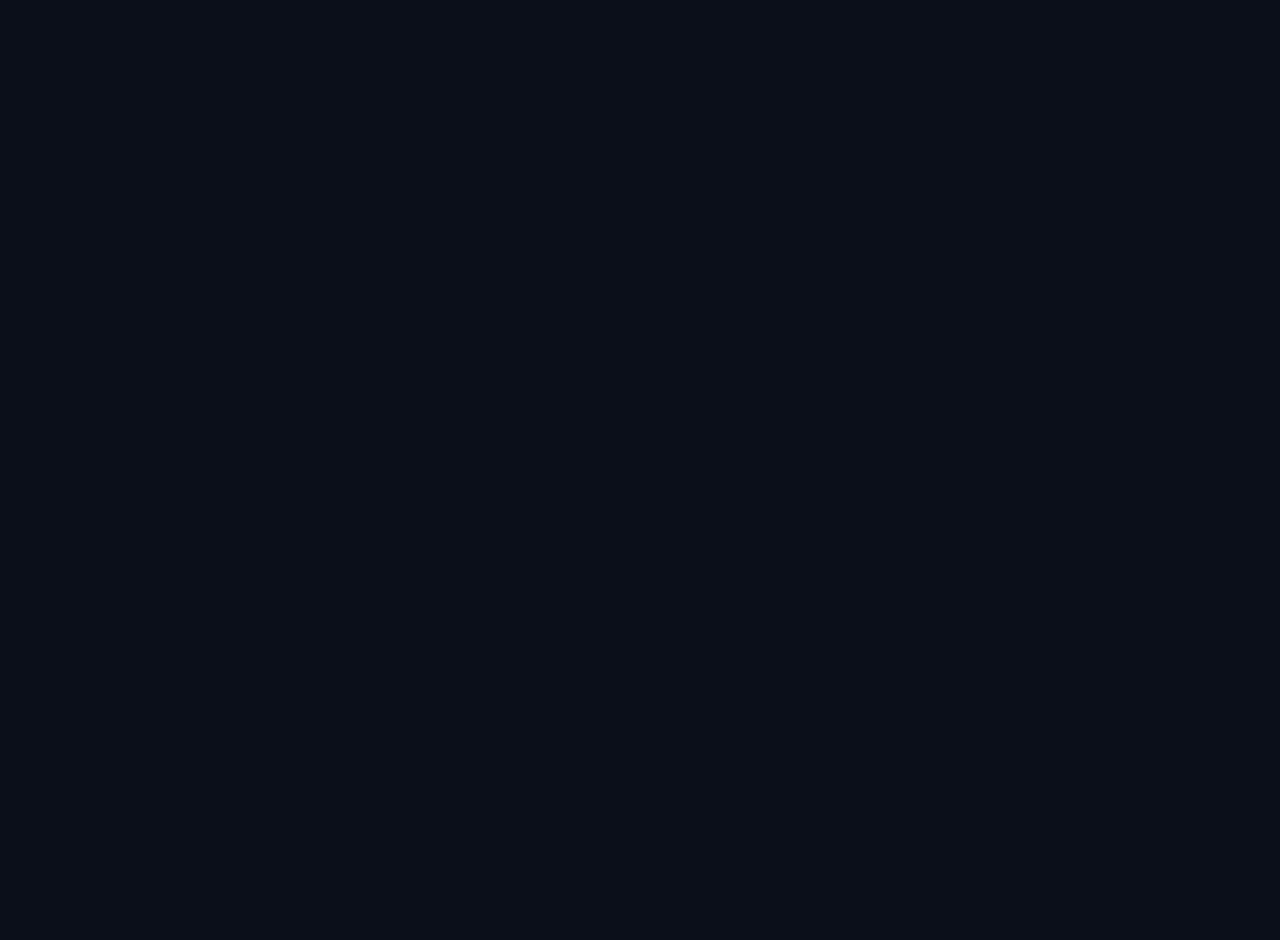
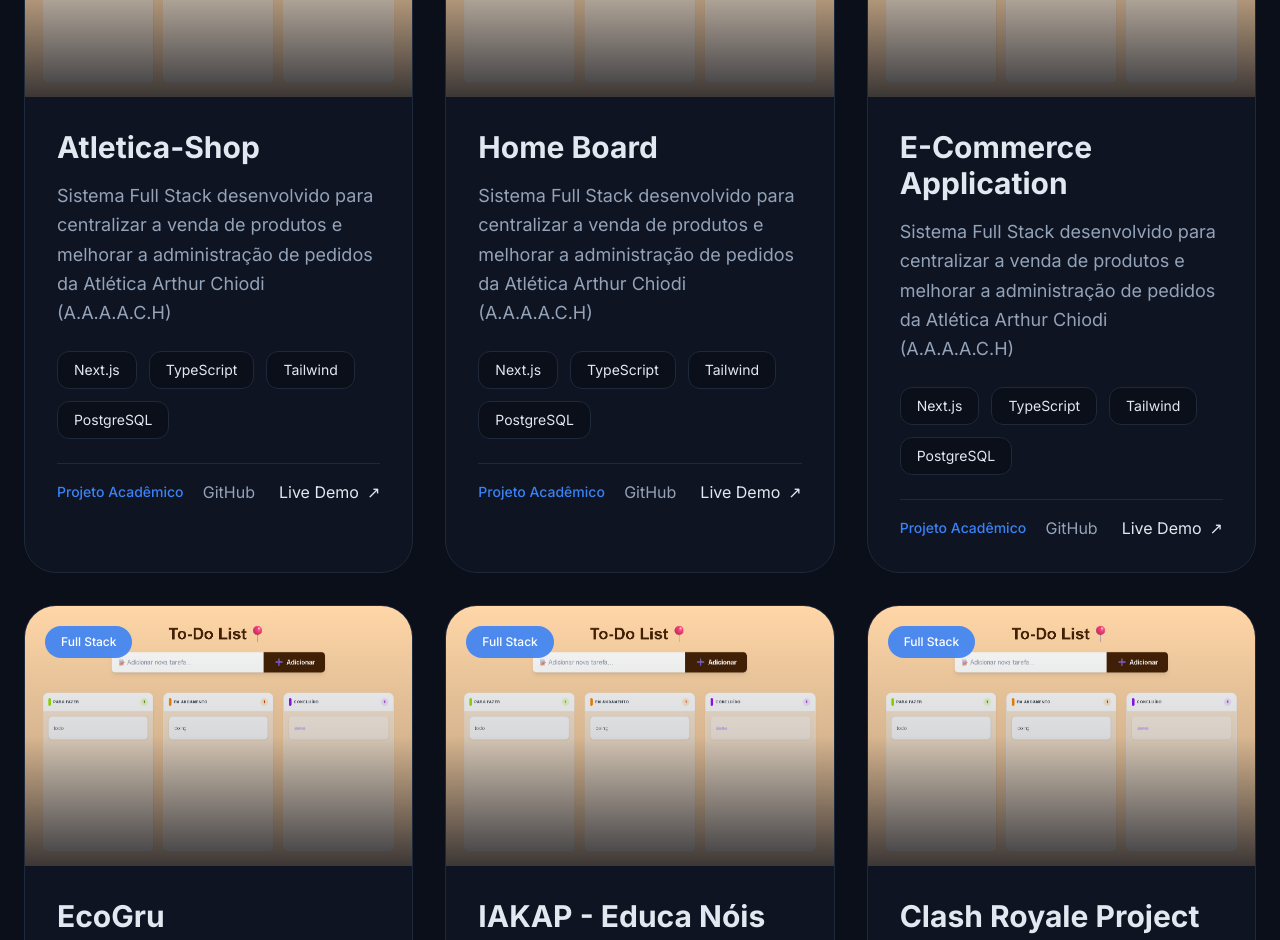
Before and after one commit to BrennoGaspar/Portfolio, a Next.js app: page / in a window 1280 px wide. Shown: the part 1860-2800 px from the top of the page. Before the commit the page ends 2400 px from the top, so only its background shows below. Built offline with nearby package versions, Linux system fonts and the light colour scheme.

Commit message:
Criado o componente de Projeto. Os projetos foram listados, precisam ser editados de acordo com suas informações

```diff
--- /dev/null
+++ b/src/components/cardProject.tsx
@@ -0,0 +1,104 @@
+'use client'
+
+import homeboard from "@/assets/images/projects/HomeBoard.png"
+import Image from "next/image"
+
+interface ProjetoProp {
+    stack: string;
+    titulo: string;
+    descricao: string;
+    tecnologias: string[];
+    github: string;
+    deploy: string | null;
+}
+
+export default function Projeto({stack, titulo, descricao, tecnologias, github, deploy} : ProjetoProp) {
+
+    return(
+
+        <div className="group relative overflow-hidden bg-card/70 border border-border rounded-[2rem] backdrop-blur-xl hover:border-primary transition-all duration-500 hover:-translate-y-2 hover:shadow-[0_0_40px_rgba(59,130,246,0.15)]">
+
+                {/* Imagem */}
+                <div className="relative overflow-hidden">
+
+                    <Image
+                        src={homeboard}
+                        width={1000}
+                        alt="Foto Projeto"
+                        className="w-full h-[260px] object-cover transition-transform duration-700 group-hover:scale-105"
+                    />
+
+                    {/* Overlay */}
+                    <div className="absolute inset-0 bg-gradient-to-t from-background via-background/20 to-transparent opacity-80" />
+
+                    {/* Badge */}
+                    <span className="absolute top-5 left-5 bg-primary/90 text-white text-xs font-medium px-4 py-2 rounded-full backdrop-blur-md">
+                        {stack}
+                    </span>
+
+                </div>
+
+                {/* Conteúdo */}
+                <div className="p-8 space-y-6">
+
+                    <div className="space-y-4">
+
+                        <h1 className="text-3xl font-bold text-foreground group-hover:text-primary transition-colors duration-300">
+                            {titulo}
+                        </h1>
+
+                        <p className="text-muted leading-relaxed text-lg">
+                            {descricao}
+                        </p>
+
+                    </div>
+
+                    {/* Tecnologias */}
+                    <div className="flex flex-wrap gap-3">
+
+                        {tecnologias.map((tech) => (
+
+                            <span
+                                key={tech}
+                                className="bg-background border border-border px-4 py-2 rounded-xl text-sm text-foreground"
+                            >
+                                {tech}
+                            </span>
+
+                        ))}
+
+                    </div>
+
+                    {/* Footer */}
+                    <div className="flex items-center justify-between pt-4 border-t border-border">
+
+                        <span className="text-sm text-primary font-medium">
+                            Projeto Acadêmico
+                        </span>
+
+                        <div className="flex items-center gap-6">
+
+                            <a href={github} className="flex items-center gap-2 text-muted hover:text-foreground transition-all duration-300 hover:-translate-y-0.5">
+                                GitHub
+                            </a>
+
+                            {deploy != null ?
+                                <a href={deploy} className="flex items-center gap-2 text-foreground hover:text-primary transition-all duration-300 group">
+                                    Live Demo
+                                    <span className="transition-transform duration-300 group-hover:translate-x-0.5 group-hover:-translate-y-0.5">
+                                    ↗
+                                    </span>
+                                </a> : ''
+                            }
+
+                        </div>
+
+                    </div>
+
+                </div>
+
+            </div>
+
+    )
+
+}
--- a/src/components/navbar.tsx
+++ b/src/components/navbar.tsx
@@ -29,10 +29,6 @@ export default function NavBar () {
                 <ul className="hidden md:flex items-center gap-20 text-l font-medium text-muted">
                     <li>
                         <a href="#sobre" className="hover:text-primary transition-colors duration-300">Sobre</a>
-                    </li>
-
-                    <li>
-                        <a href="#formacao" className="hover:text-primary transition-colors duration-300">Formação</a>
                     </li>
 
                     <li>
--- a/src/sections/about.tsx
+++ b/src/sections/about.tsx
@@ -1,6 +1,6 @@
 'use client'
 
-import Card from "@/components/card";
+import Card from "@/components/cardCourse";
 import { motion } from "framer-motion"
 
 export default function About () {
--- a/src/sections/projects.tsx
+++ b/src/sections/projects.tsx
@@ -1,10 +1,94 @@
+import Projeto from "@/components/cardProject";
+
 export default function Projetos () {
 
     return (
 
-        <section className="relative min-h-screen flex items-center justify-center overflow-hidden px-6 pt-32 md:pt-24">
+        <section className="relative min-h-screen overflow-hidden px-6 pt-32 md:pt-24 pb-20">
 
+            <div className="max-w-7xl mx-auto grid grid-cols-1 md:grid-cols-2 xl:grid-cols-3 gap-8">
+                <Projeto
+                    stack="Full Stack"
+                    titulo="Atletica-Shop"
+                    descricao="Sistema Full Stack desenvolvido para centralizar a venda de produtos e melhorar a administração de pedidos da Atlética Arthur Chiodi (A.A.A.A.C.H)"
+                    tecnologias={[ "Next.js", "TypeScript", "Tailwind", "PostgreSQL" ]}
+                    github="oi"
+                    deploy="oi"
+                />
 
+                <Projeto
+                    stack="Full Stack"
+                    titulo="Home Board"
+                    descricao="Sistema Full Stack desenvolvido para centralizar a venda de produtos e melhorar a administração de pedidos da Atlética Arthur Chiodi (A.A.A.A.C.H)"
+                    tecnologias={[ "Next.js", "TypeScript", "Tailwind", "PostgreSQL" ]}
+                    github="oi"
+                    deploy="oi"
+                />
+
+                <Projeto
+                    stack="Full Stack"
+                    titulo="E-Commerce Application"
+                    descricao="Sistema Full Stack desenvolvido para centralizar a venda de produtos e melhorar a administração de pedidos da Atlética Arthur Chiodi (A.A.A.A.C.H)"
+                    tecnologias={[ "Next.js", "TypeScript", "Tailwind", "PostgreSQL" ]}
+                    github="oi"
+                    deploy="oi"
+                />
+
+                <Projeto
+                    stack="Full Stack"
+                    titulo="EcoGru"
+                    descricao="Sistema Full Stack desenvolvido para centralizar a venda de produtos e melhorar a administração de pedidos da Atlética Arthur Chiodi (A.A.A.A.C.H)"
+                    tecnologias={[ "Next.js", "TypeScript", "Tailwind", "PostgreSQL" ]}
+                    github="oi"
+                    deploy="oi"
+                />
+
+                <Projeto
+                    stack="Full Stack"
+                    titulo="IAKAP - Educa Nóis"
+                    descricao="Sistema Full Stack desenvolvido para centralizar a venda de produtos e melhorar a administração de pedidos da Atlética Arthur Chiodi (A.A.A.A.C.H)"
+                    tecnologias={[ "Next.js", "TypeScript", "Tailwind", "PostgreSQL" ]}
+                    github="oi"
+                    deploy="oi"
+                />
+
+                <Projeto
+                    stack="Full Stack"
+                    titulo="Clash Royale Project"
+                    descricao="Sistema Full Stack desenvolvido para centralizar a venda de produtos e melhorar a administração de pedidos da Atlética Arthur Chiodi (A.A.A.A.C.H)"
+                    tecnologias={[ "Next.js", "TypeScript", "Tailwind", "PostgreSQL" ]}
+                    github="oi"
+                    deploy="oi"
+                />
+
+                <Projeto
+                    stack="Full Stack"
+                    titulo="Ocean Guardians"
+                    descricao="Sistema Full Stack desenvolvido para centralizar a venda de produtos e melhorar a administração de pedidos da Atlética Arthur Chiodi (A.A.A.A.C.H)"
+                    tecnologias={[ "Next.js", "TypeScript", "Tailwind", "PostgreSQL" ]}
+                    github="oi"
+                    deploy="oi"
+                />
+
+                <Projeto
+                    stack="Full Stack"
+                    titulo="Monitoramento de Preços"
+                    descricao="Sistema Full Stack desenvolvido para centralizar a venda de produtos e melhorar a administração de pedidos da Atlética Arthur Chiodi (A.A.A.A.C.H)"
+                    tecnologias={[ "Next.js", "TypeScript", "Tailwind", "PostgreSQL" ]}
+                    github="oi"
+                    deploy="oi"
+                />
+
+                <Projeto
+                    stack="Full Stack"
+                    titulo="Verificar Nota no Portal"
+                    descricao="Sistema Full Stack desenvolvido para centralizar a venda de produtos e melhorar a administração de pedidos da Atlética Arthur Chiodi (A.A.A.A.C.H)"
+                    tecnologias={[ "Next.js", "TypeScript", "Tailwind", "PostgreSQL" ]}
+                    github="oi"
+                    deploy="oi"
+                />
+
+            </div>
 
         </section>
 
```
Also changed, not shown: src/assets/images/projects/HomeBoard.png (added), src/components/cardCourse.tsx (renamed from src/components/card.tsx).
